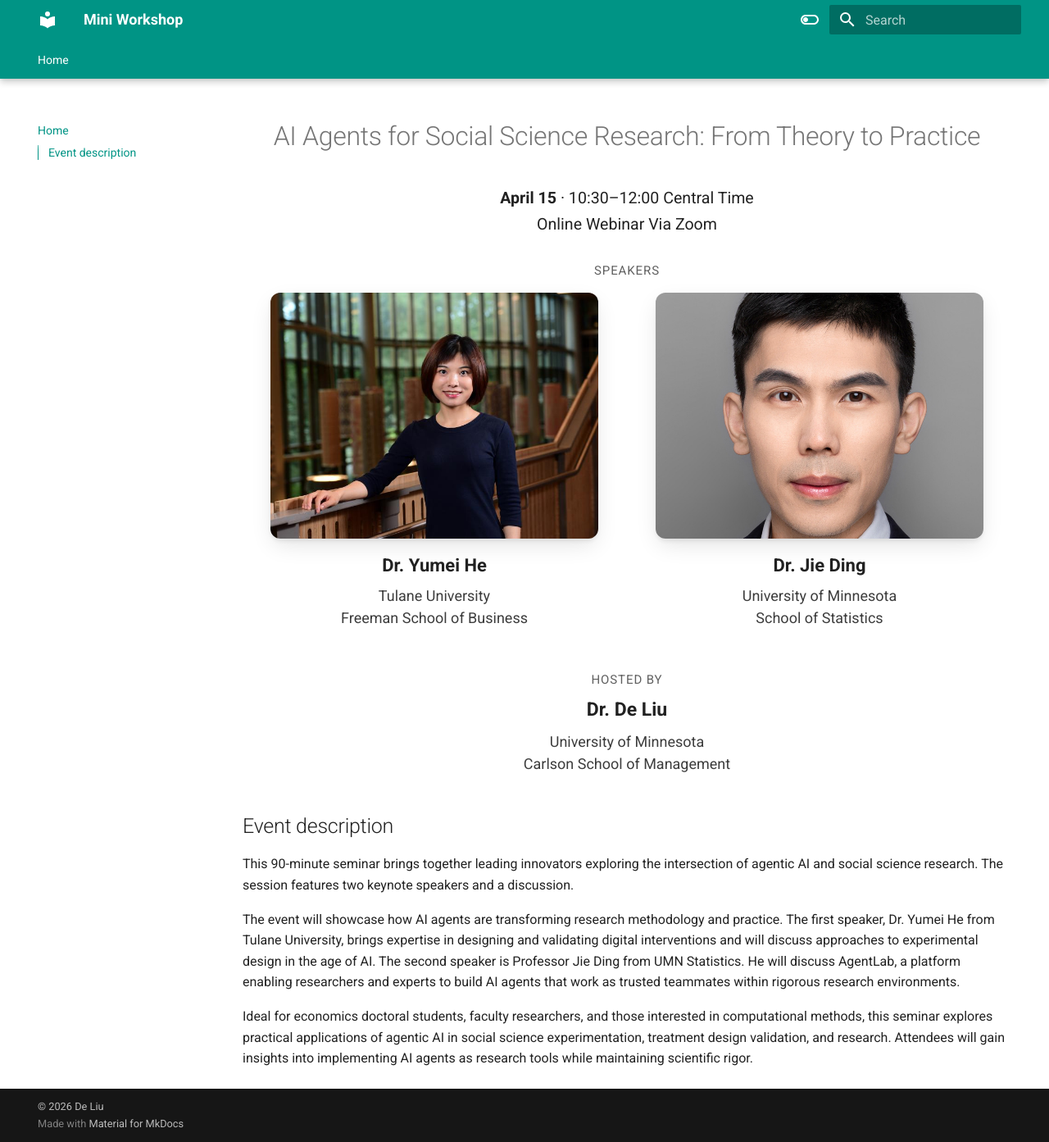
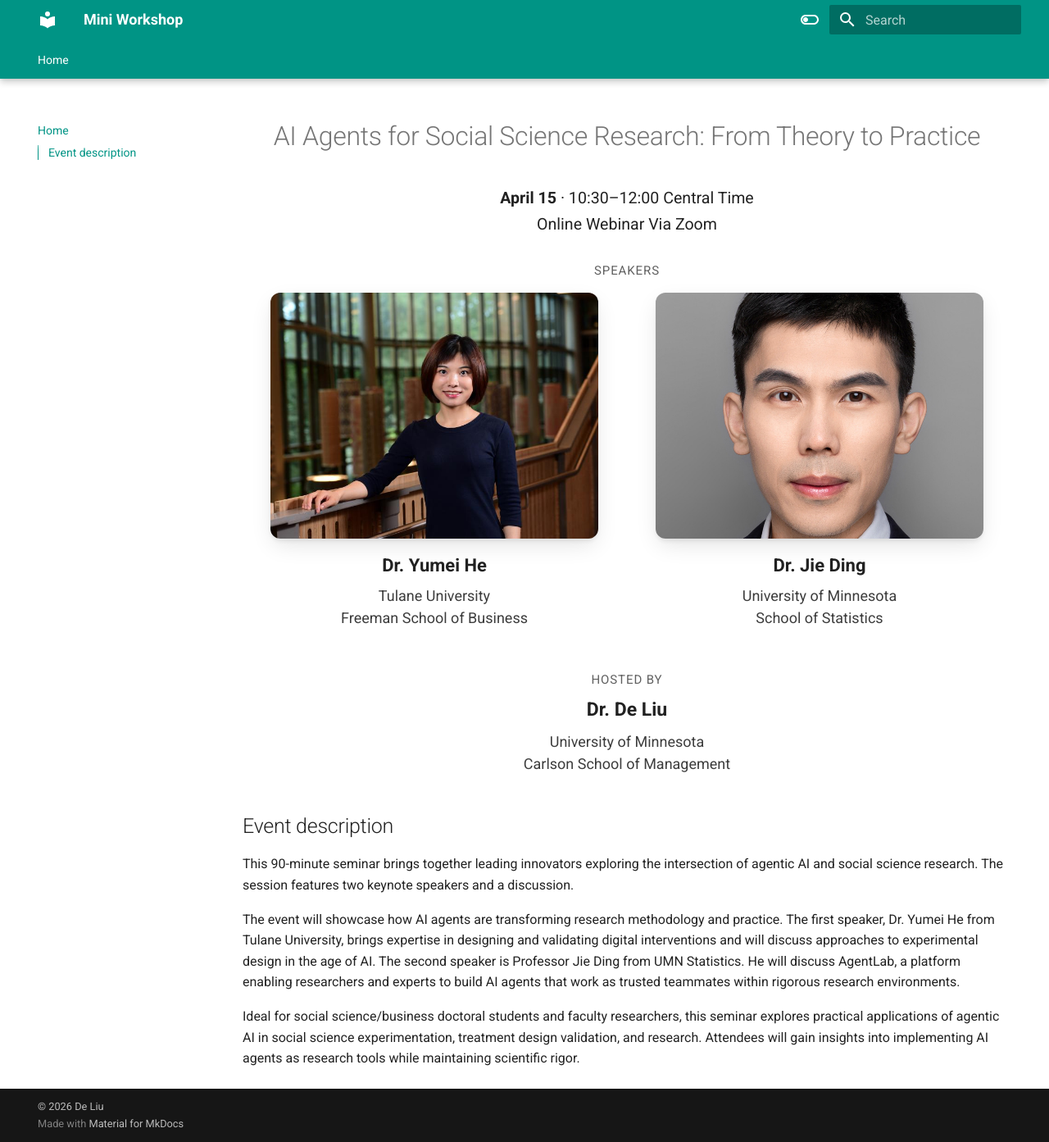
Before and after one commit to de4liu/seminar, an MkDocs documentation site: the page built from docs/index.md, in a window 1280 px wide and 1393 px high. Shown: the whole window at 82% size. Built offline with MkDocs 1.6.1 and Material for MkDocs 9.7.7, drawn with Linux system fonts in a browser that asks for light colours.

```diff
--- a/docs/index.md
+++ b/docs/index.md
@@ -41,4 +41,4 @@ This 90-minute seminar brings together leading innovators exploring the intersec
 
 The event will showcase how AI agents are transforming research methodology and practice. The first speaker, Dr. Yumei He from Tulane University, brings expertise in designing and validating digital interventions and will discuss approaches to experimental design in the age of AI. The second speaker is Professor Jie Ding from UMN Statistics. He will discuss AgentLab, a platform enabling researchers and experts to build AI agents that work as trusted teammates within rigorous research environments.
 
-Ideal for economics doctoral students, faculty researchers, and those interested in computational methods, this seminar explores practical applications of agentic AI in social science experimentation, treatment design validation, and research. Attendees will gain insights into implementing AI agents as research tools while maintaining scientific rigor.
+Ideal for social science/business doctoral students and faculty researchers, this seminar explores practical applications of agentic AI in social science experimentation, treatment design validation, and research. Attendees will gain insights into implementing AI agents as research tools while maintaining scientific rigor.
```
